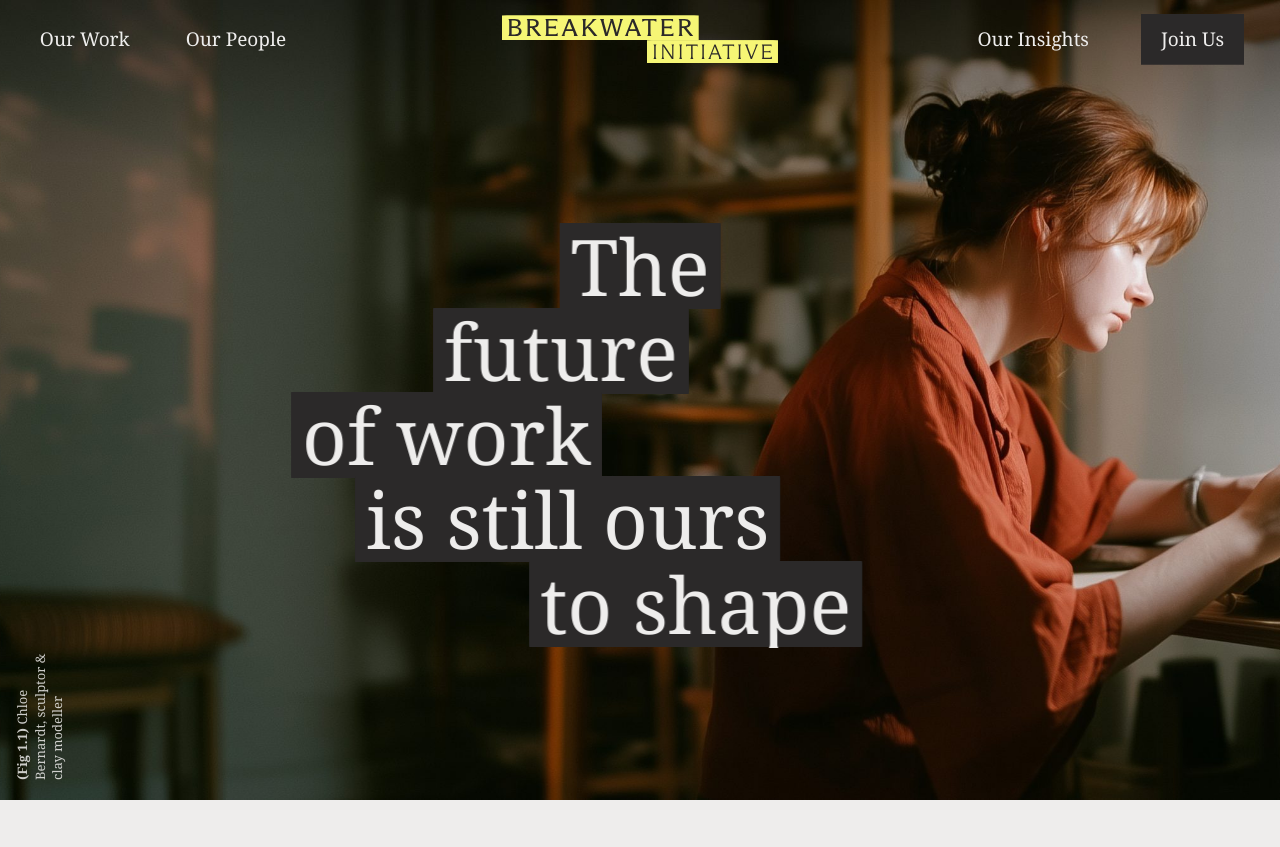
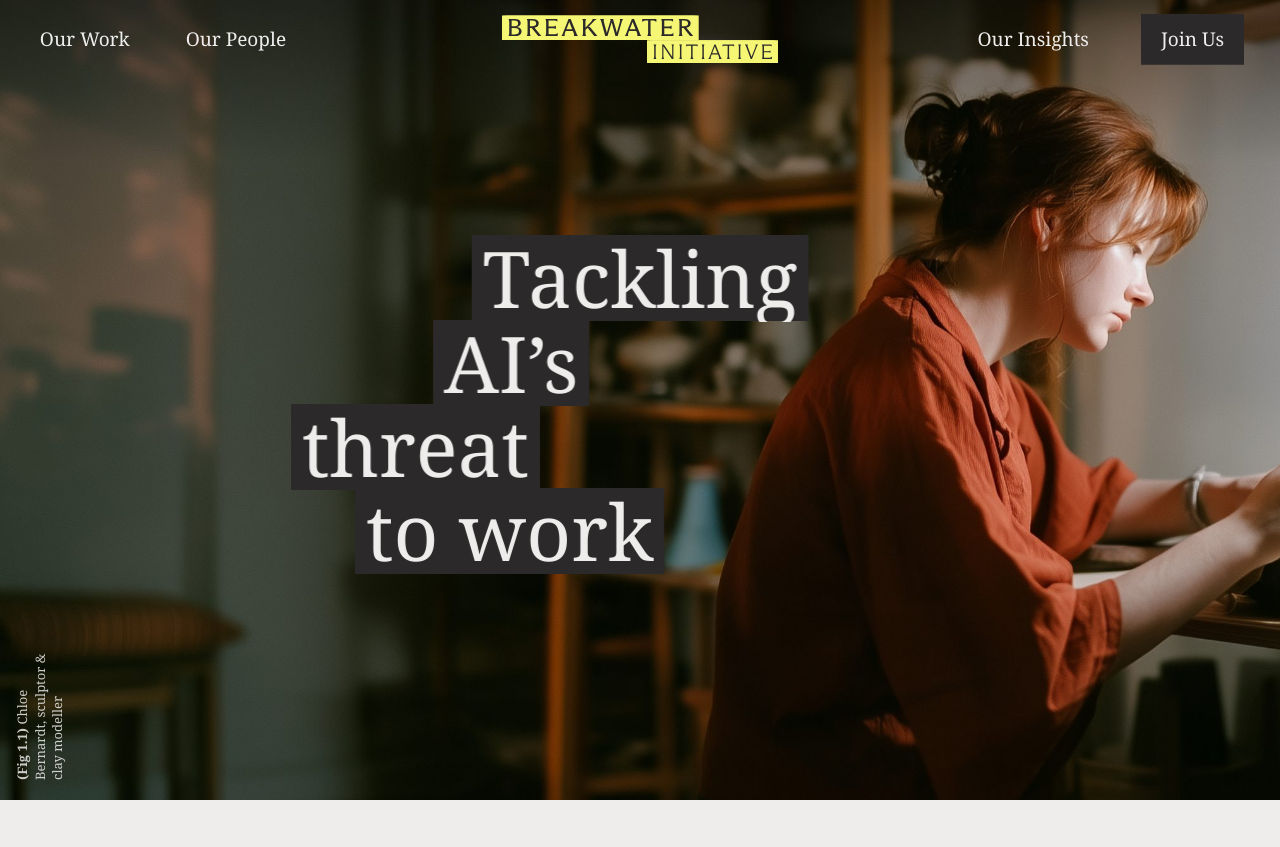
Before and after one commit to mxjqnn/mxjqnn.github.io, a PHP site: page /breakwater-webflow/reference.html in a window 1280 px wide. Shown: the top 847 px of the page. Run offline with PHP 8.4, Linux system fonts and the light colour scheme; some web fonts are replaced.

Commit message:
Home hero: Tackling AI's threat to work, four lines
Co-Authored-By: Claude Fable 5.1 <noreply@anthropic.com>

```diff
--- a/breakwater-webflow/breakwater.css
+++ b/breakwater-webflow/breakwater.css
@@ -282,9 +282,9 @@ html.menu-open, html.menu-open body { overflow: hidden; }
 .hero-text {
   position: absolute;
   left: 0; right: 0;
-  top: calc(50% + 2.75vw);        /* centred between the nav's bottom edge and the hero's bottom */
-  height: 5.4em;
-  margin: -2.7em 0 0;
+  top: calc(50% + .4vw);          /* four lines, sitting a touch above centre as in the design */
+  height: 4.32em;
+  margin: -2.16em 0 0;
   font-size: clamp(40px, 6.1vw, 96px);
   font-weight: 400;
   line-height: 1.08;
--- a/breakwater-webflow/reference.html
+++ b/breakwater-webflow/reference.html
@@ -89,7 +89,7 @@ if(window.HTMLScriptElement&&HTMLScriptElement.supports&&HTMLScriptElement.suppo
     <img src="assets/hero-accountant.jpg" alt="" data-fig="Fig 1.2" data-caption="Mary Yan, accountant, New York" data-x="-9.3,-19.2,-15.7,-4.4" data-pos="25% 50%">
     <img src="assets/hero-welder.jpg" alt="" data-fig="Fig 1.3" data-caption="James Gray, industrial welder, Adelaide" data-x="-9.6,-1,-13.1,1.3" data-pos="25% 50%">
   </div>
-  <h1 class="hero-text"><span class="word">The</span><span class="word">future</span><span class="word">of work</span><span class="word">is still ours</span><span class="word">to shape</span></h1>
+  <h1 class="hero-text"><span class="word">Tackling</span><span class="word">AI&rsquo;s</span><span class="word">threat</span><span class="word">to work</span></h1>
 </div>
 
 <!-- Why -->
```
Also changed, not shown: breakwater-webflow/BUILD-SHEET.md (+4 -0 lines), breakwater-webflow/webflow-2-styles-embed.html (+1 -1 lines), breakwater-webflow/tools/styles-a.min.css, breakwater-webflow/tools/styles.min.css.
